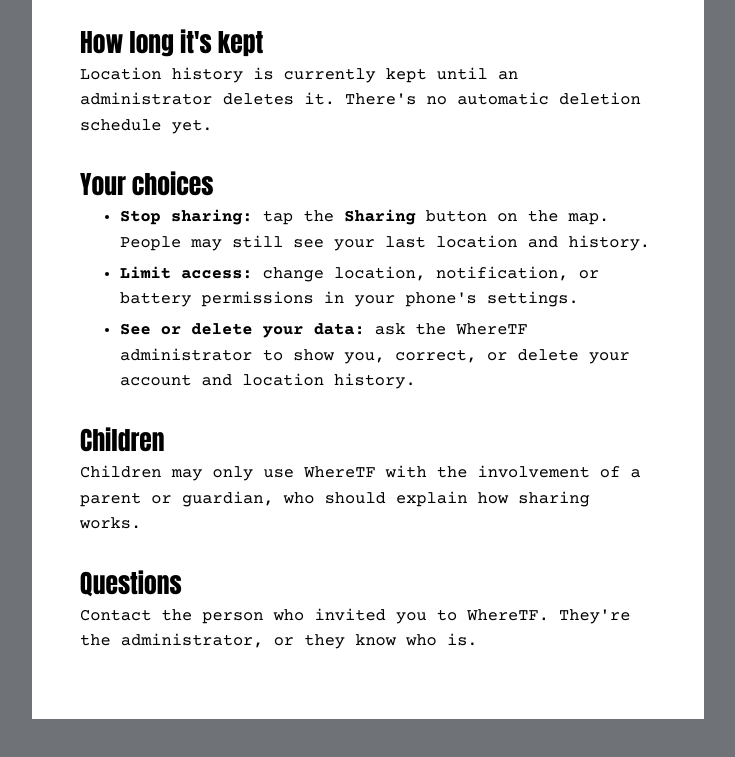
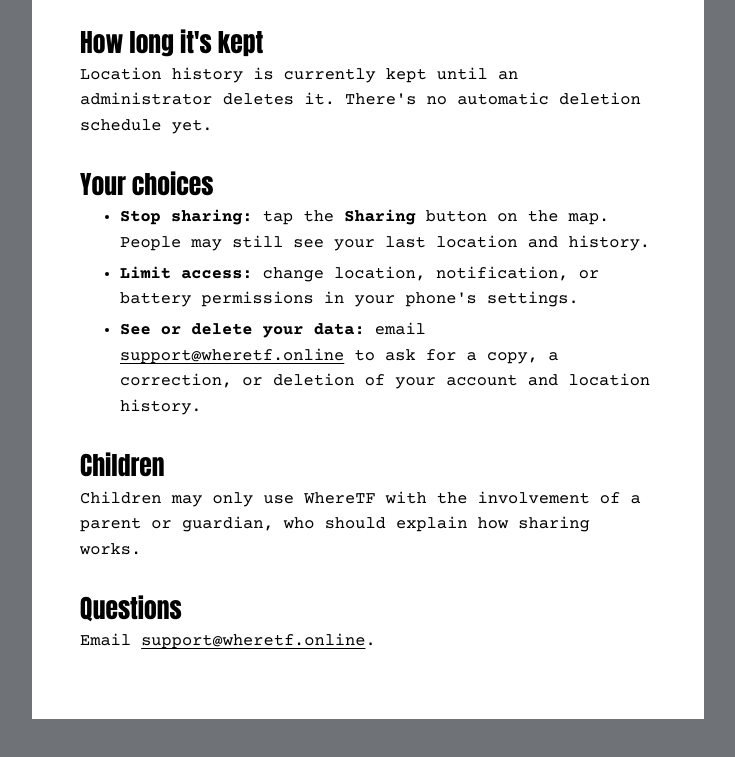
Before and after one commit to QunioSoyez/wheretf-web, a plain HTML site: page privacy.html in a window 1280 px wide. Shown: the part 1596-2353 px from the top of the page, without its empty margins (272-1007 px from the left). Drawn offline with Linux system fonts and the light colour scheme.

Commit message:
Add support email to privacy page

```diff
--- a/privacy.html
+++ b/privacy.html
@@ -52,14 +52,14 @@
     <ul>
       <li><strong>Stop sharing:</strong> tap the <strong>Sharing</strong> button on the map. People may still see your last location and history.</li>
       <li><strong>Limit access:</strong> change location, notification, or battery permissions in your phone's settings.</li>
-      <li><strong>See or delete your data:</strong> ask the WhereTF administrator to show you, correct, or delete your account and location history.</li>
+      <li><strong>See or delete your data:</strong> email <a href="mailto:support@wheretf.online">support@wheretf.online</a> to ask for a copy, a correction, or deletion of your account and location history.</li>
     </ul>
 
     <h2>Children</h2>
     <p>Children may only use WhereTF with the involvement of a parent or guardian, who should explain how sharing works.</p>
 
     <h2>Questions</h2>
-    <p>Contact the person who invited you to WhereTF. They're the administrator, or they know who is.</p>
+    <p>Email <a href="mailto:support@wheretf.online">support@wheretf.online</a>.</p>
   </main>
 </body>
 </html>
```
